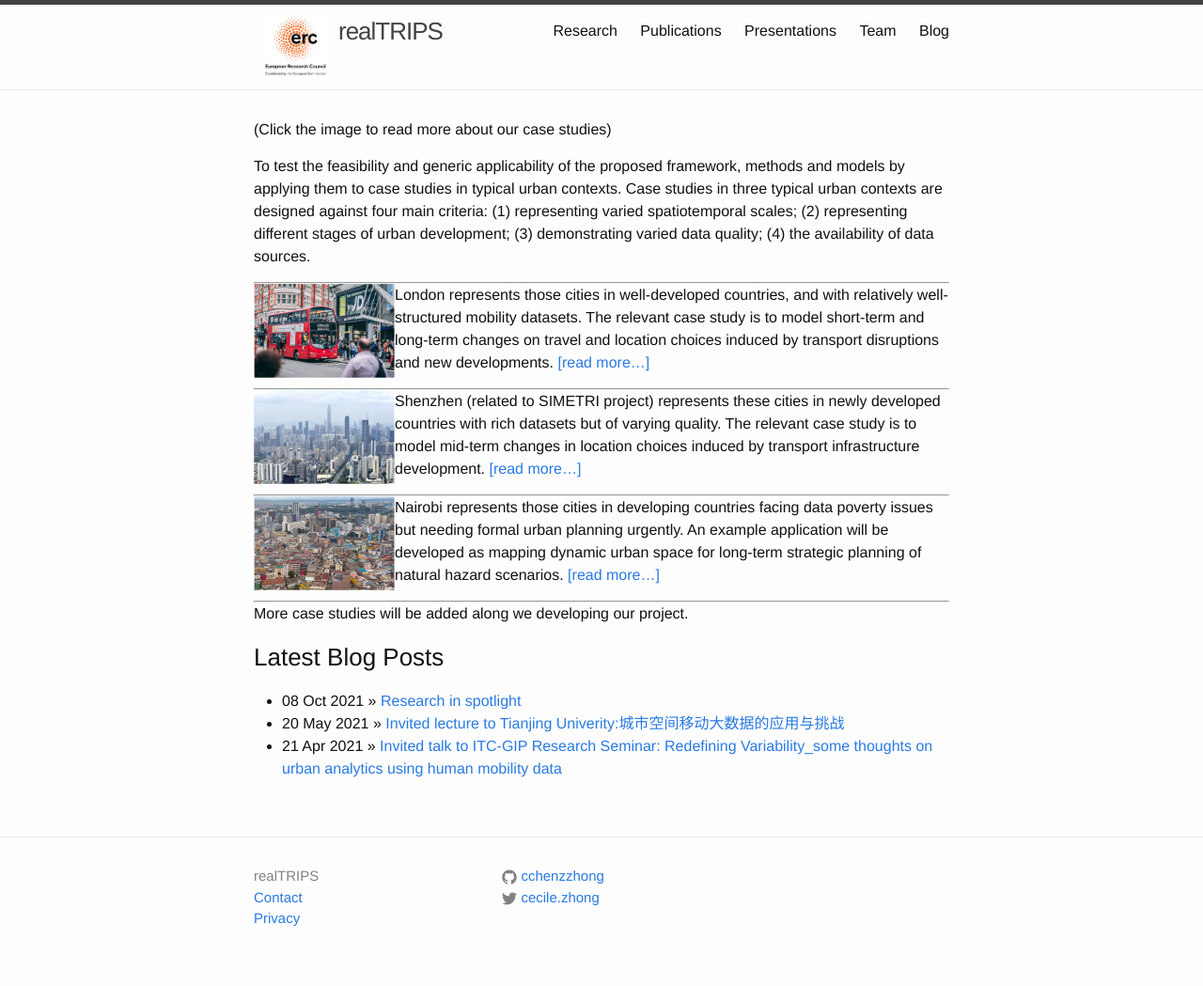
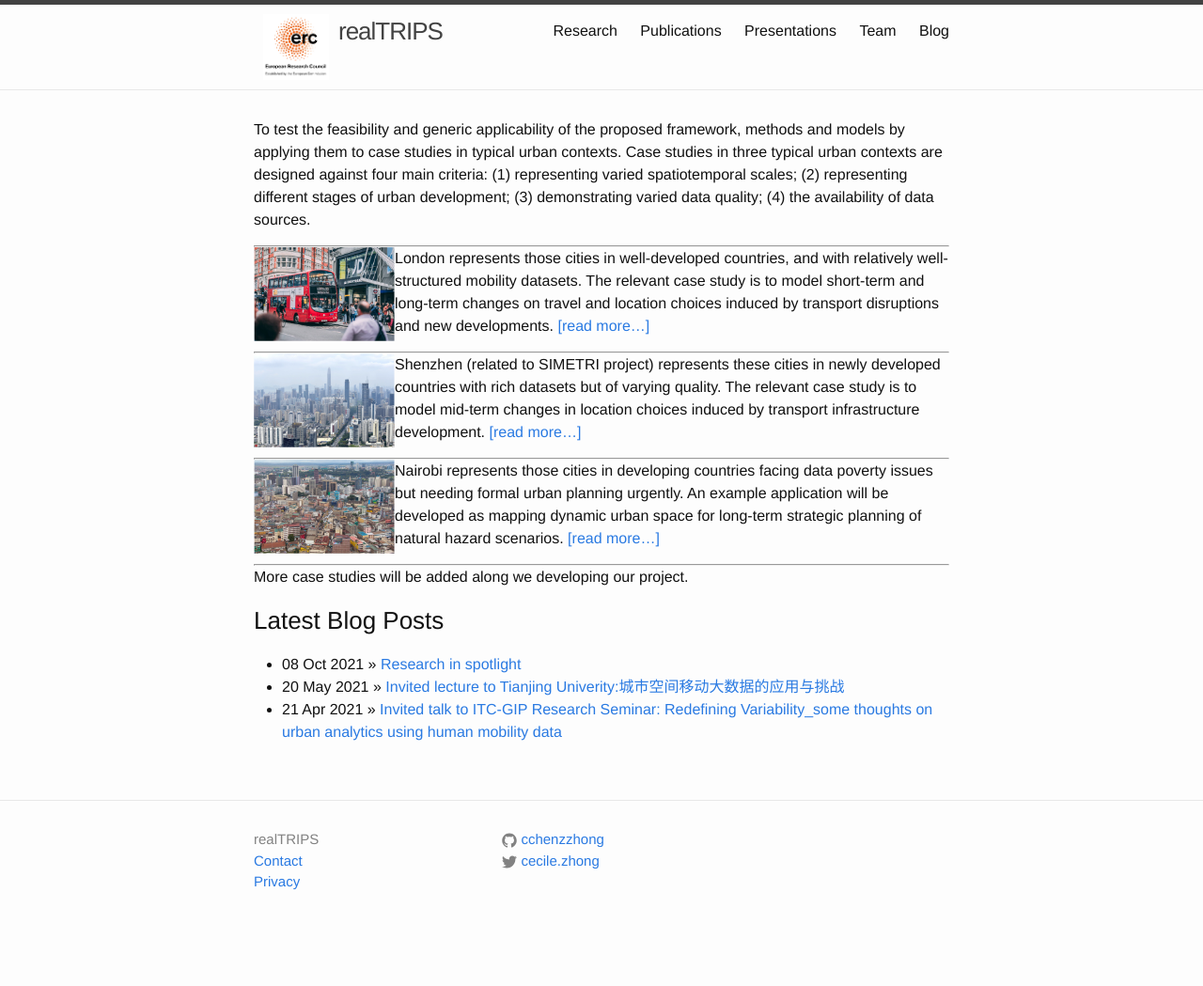
Before and after one commit to c-zhong-ucl-ac-uk/realTRIPS, a Jekyll site: the page built from research.md, in a window 1280 px wide. Shown: the whole page at 94% size. Built offline with Jekyll 4.4.1, drawn with Linux system fonts in a browser that asks for light colours; after the commit the page ends 1010 px from its top, so only the background shows below that.

Commit message:
Update research.md

```diff
--- a/research.md
+++ b/research.md
@@ -3,9 +3,6 @@ layout: page
 title: Research
 tagline:
 ---
-
-
-(Click the image to read more about our case studies)
 
 To test the feasibility and generic applicability of the proposed framework, methods and models by applying them to case studies in typical urban contexts. Case studies in three typical urban contexts are designed against four main criteria: (1) representing varied spatiotemporal scales; (2) representing different stages of urban development; (3) demonstrating varied data quality; (4) the availability of data sources.
 
```
